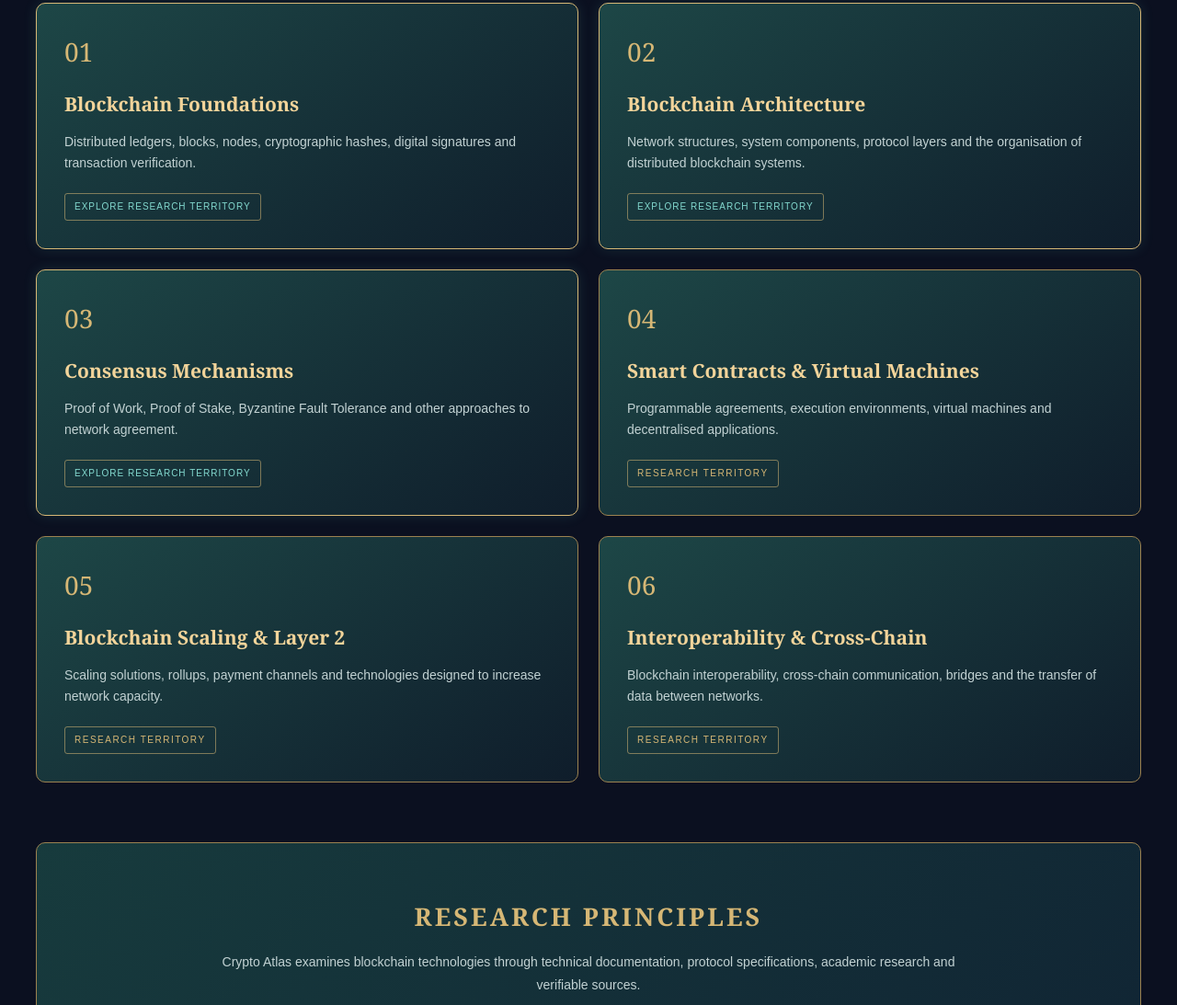
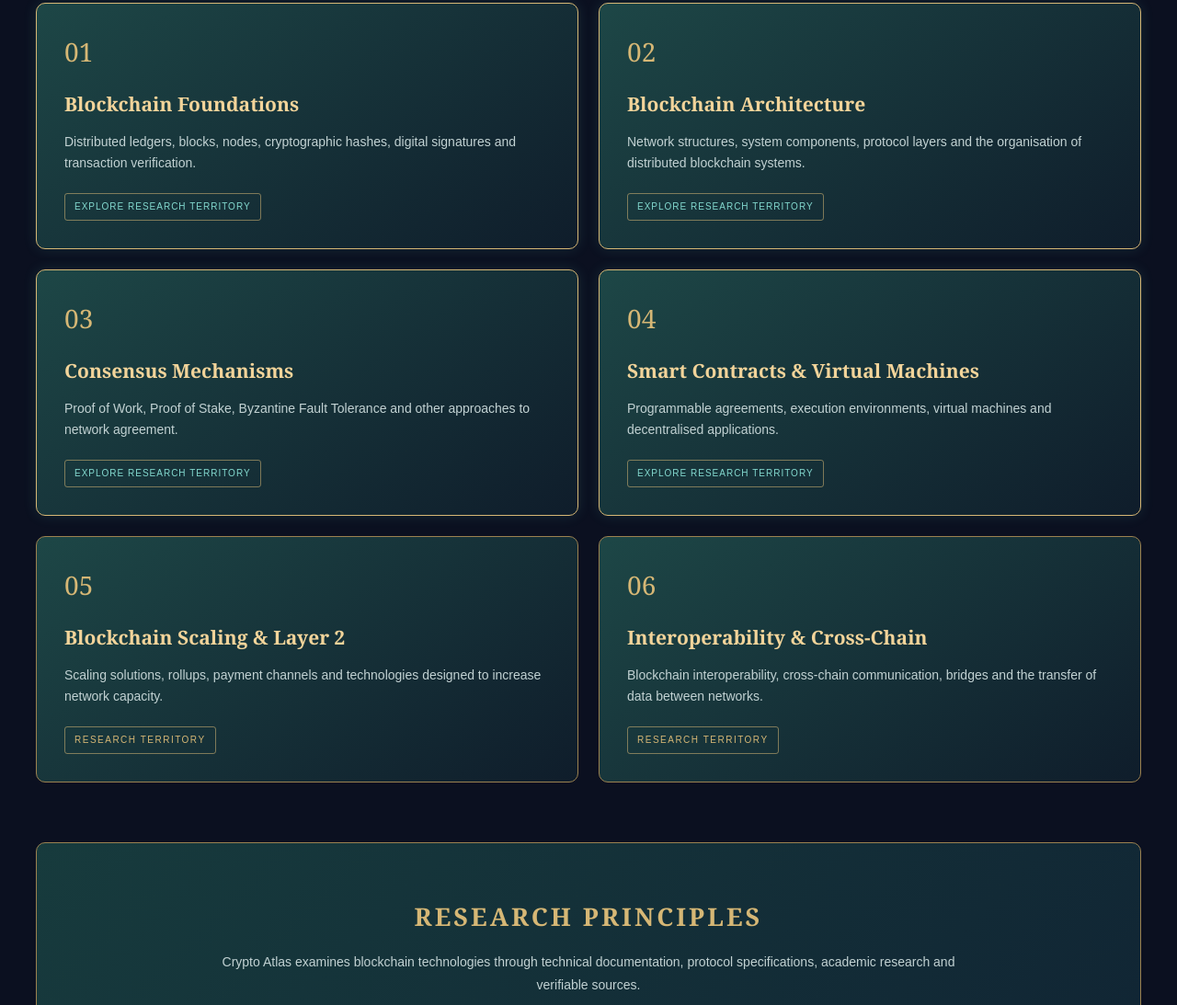
Before and after one commit to olganuzhnaya/olganuzhnaya.github.io, a plain HTML site: page ecosystem/blockchain-continents.html in a window 1280 px wide. Shown: the part 820-1913 px from the top of the page at 92% size. Drawn offline with Linux system fonts and the light colour scheme.

Commit message:
Connect Smart Contracts research territory 04

```diff
--- a/ecosystem/blockchain-continents.html
+++ b/ecosystem/blockchain-continents.html
@@ -175,7 +175,11 @@
 
                 <!-- TERRITORY 04 -->
 
-                <article class="bitcoin-territory">
+                <article class="bitcoin-territory bitcoin-territory-available">
+
+                    <a class="bitcoin-territory-link"
+                       href="smart-contracts-virtual-machines.html"
+                       aria-label="Explore Smart Contracts & Virtual Machines">
 
                         <span class="territory-number">04</span>
 
@@ -188,8 +192,10 @@
                         </p>
 
                         <span class="territory-status">
-                        RESEARCH TERRITORY
+                            EXPLORE RESEARCH TERRITORY
                         </span>
+
+                    </a>
 
                 </article>
 
```
Lines whose indentation alone changed are shown as unchanged.
